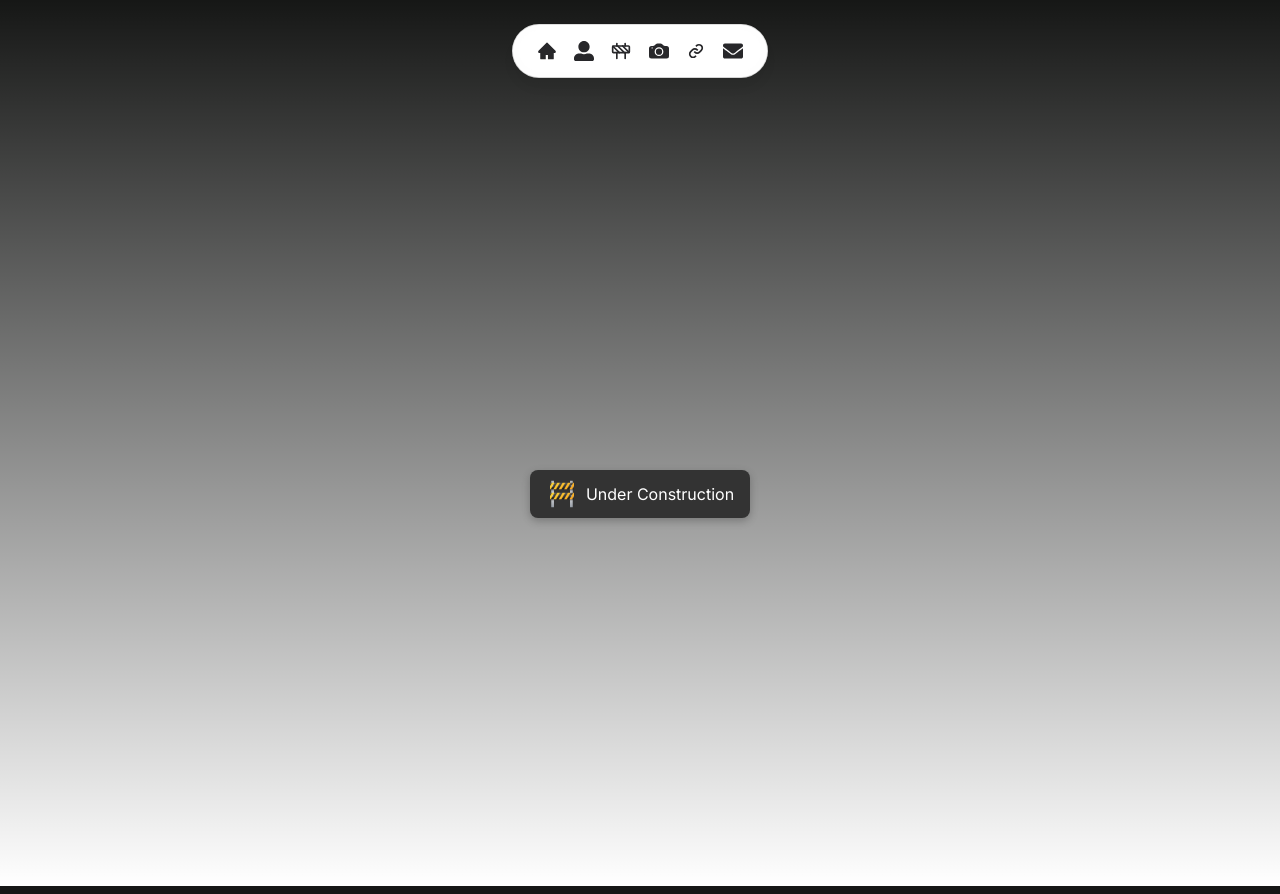
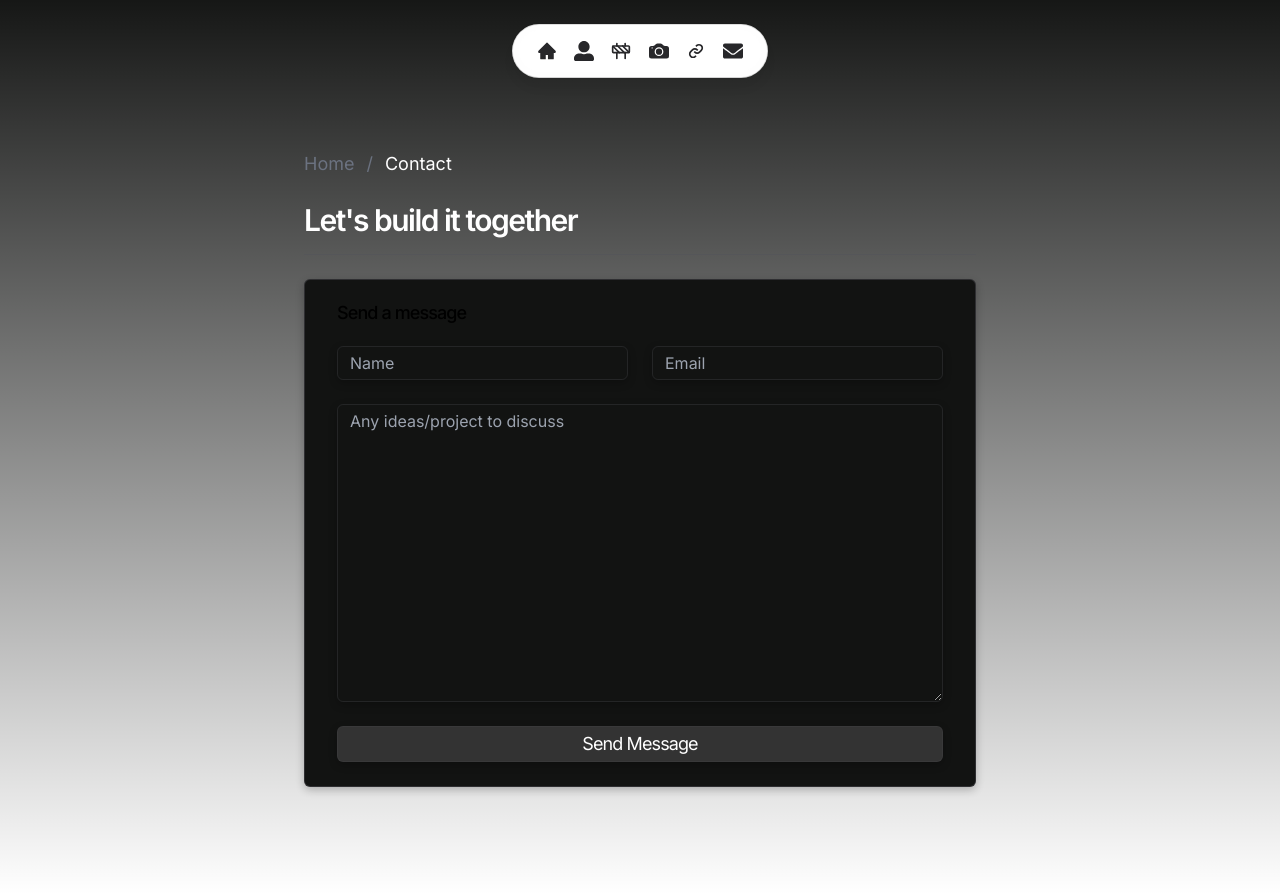
Before and after one commit to adityaj07/myPorfolio, a Next.js app: page /contact in a window 1280 px wide. Built offline with nearby package versions, Linux system fonts and the light colour scheme; what tailwind-gradient-mask-image would draw is missing.

Commit message:
feat: Added frontend of contact page

```diff
--- a/app/contact/page.tsx
+++ b/app/contact/page.tsx
@@ -1,10 +1,65 @@
+"use client"
+
 import { FC } from "react";
-import WorkInProgress from "../components/ui/WorkInProgress";
+import Breadcrumbs from "../components/BreadCrumbs";
+import { useForm } from "react-hook-form";
 
 interface pageProps {}
 
 const page: FC<pageProps> = ({}) => {
-  return <WorkInProgress />;
+  const {
+    register,
+    handleSubmit,
+    formState: { errors, isSubmitting },
+    setError,
+  } = useForm();
+
+  const onSubmit = () => {};
+
+  return (
+    <div className=" w-[90%] lg:w-[60%] lg:p-12 mx-auto h-[49.5rem]">
+      <div className="mt-10 md:mt-0">
+        <Breadcrumbs
+          breadcrumbs={[
+            { label: "Home", href: "/" },
+            {
+              label: "Contact",
+              href: "/contact",
+              active: true,
+            },
+          ]}
+        />
+      </div>
+
+      <h1 className="text-2xl mb-4 md:mb-6 text-white font-semibold md:text-3xl relative border-b border-zinc-600/40 pb-4 inline-flex gap-1 items-center tracking-tighter text-[clamp(2.5rem,5vw,3rem)] leading-none w-full">
+        Let&apos;s build it together
+      </h1>
+
+      <div className="flex flex-col gap-2 rounded-md px-6 py-4 md:px-8 md:py-6 border-[1px] border-zinc-500/30 shadow-[rgba(0,_0,_0,_0.24)_0px_3px_8px] bg-[#121312]">
+        <h3 className="mb-4 text-lg font-medium inline-flex gap-1 items-center tracking-tighter text-[clamp(.875rem,5vw,1.125rem)] leading-none">
+          Send a message
+        </h3>
+        <form onSubmit={handleSubmit(onSubmit)} className="flex flex-col gap-4 md:gap-6">
+          <div className="flex flex-col md:flex-row gap-4 md:gap-6">
+            <input
+              {...register("name")}
+              type="text"
+              placeholder="Name"
+              className="w-full px-3 py-1 border rounded-md border-zinc-500/20 bg-transparent  transition-colors outline-none shadow-[rgba(0,_0,_0,_0.24)_0px_3px_8px]"
+            />
+            <input
+              {...register("email")}
+              type="email"
+              placeholder="Email"
+              className="w-full px-3 py-1 border rounded-md  border-zinc-500/20  bg-transparent  transition-colors outline-none shadow-[rgba(0,_0,_0,_0.24)_0px_3px_8px]"
+            />
+          </div>
+          <textarea name="msg" className="w-full px-3 py-1 border rounded-md border-zinc-500/20 bg-transparent transition-colors outline-none shadow-[rgba(0,_0,_0,_0.24)_0px_3px_8px]" placeholder="Any ideas/project to discuss" rows={12} />
+          <button type="submit" className="flex justify-center items-center gap-2 rounded-md px-3 py-2 bg-[#333333] border border-zinc-500/10 hover:bg-white transition-colors duration-150 text-white hover:text-black shadow-[rgba(0,_0,_0,_0.24)_0px_3px_8px] w-full font-normal tracking-tighter text-[clamp(.875rem,5vw,1.125rem)] leading-none">Send Message</button>
+        </form>
+      </div>
+    </div>
+  );
 };
 
 export default page;
```
